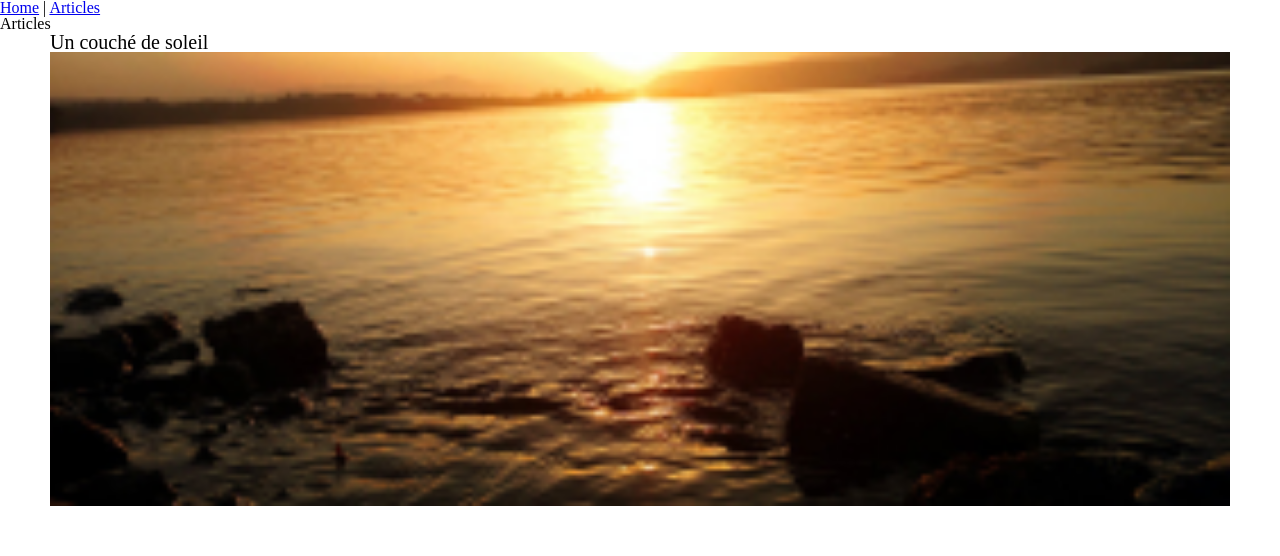
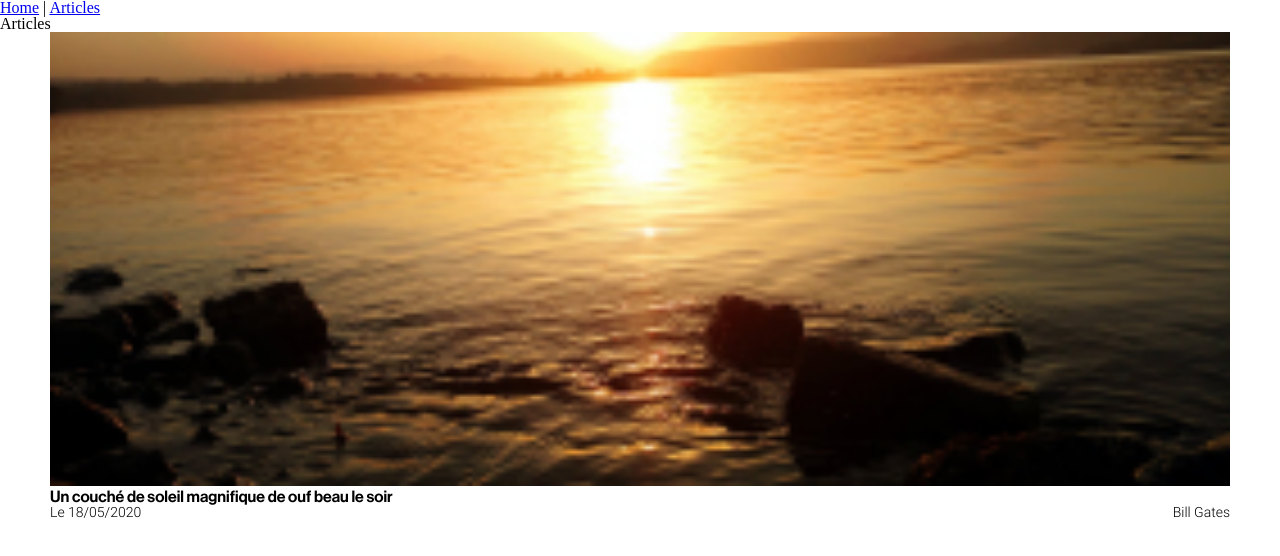
Before and after one commit to JulianRomana/flex-gang-pwa, a Vue app: page /articles in a window 1280 px wide. Shown: the top 556 px of the page. Built offline with nearby package versions, Linux system fonts and the light colour scheme.

Commit message:
ArticlePreview - add some things

```diff
--- a/src/modules/ArticlePreview.vue
+++ b/src/modules/ArticlePreview.vue
@@ -1,7 +1,11 @@
 <template>
   <div class="grid">
-    <h3 :class="$style.title">Un couché de soleil</h3>
     <img :class="$style.picture" src="../../src/assets/example.jpg" alt="picture">
+    <h3 class="article-preview-title">Un couché de soleil magnifique de ouf beau le soir</h3>
+    <div :class="$style.description">
+      <p class="article-preview-description">Le 18/05/2020</p>
+      <p class="article-preview-description">Bill Gates</p>
+    </div>
   </div>
 </template>
 
@@ -12,11 +16,12 @@ export default {
 </script>
 
 <style module lang="scss">
-  .title {
-    font-size: 20px;
-  }
   .picture {
     width: 100%;
     height: auto;
   }
+  .description {
+    display: flex;
+    justify-content: space-between;
+  }
 </style>
--- a/src/pages/Articles.vue
+++ b/src/pages/Articles.vue
@@ -13,9 +13,6 @@ export default {
   components: {
     ArticlePreview,
   },
-  mounted() {
-    console.log(ArticlePreview)
-  },
 }
 </script>
 
```
